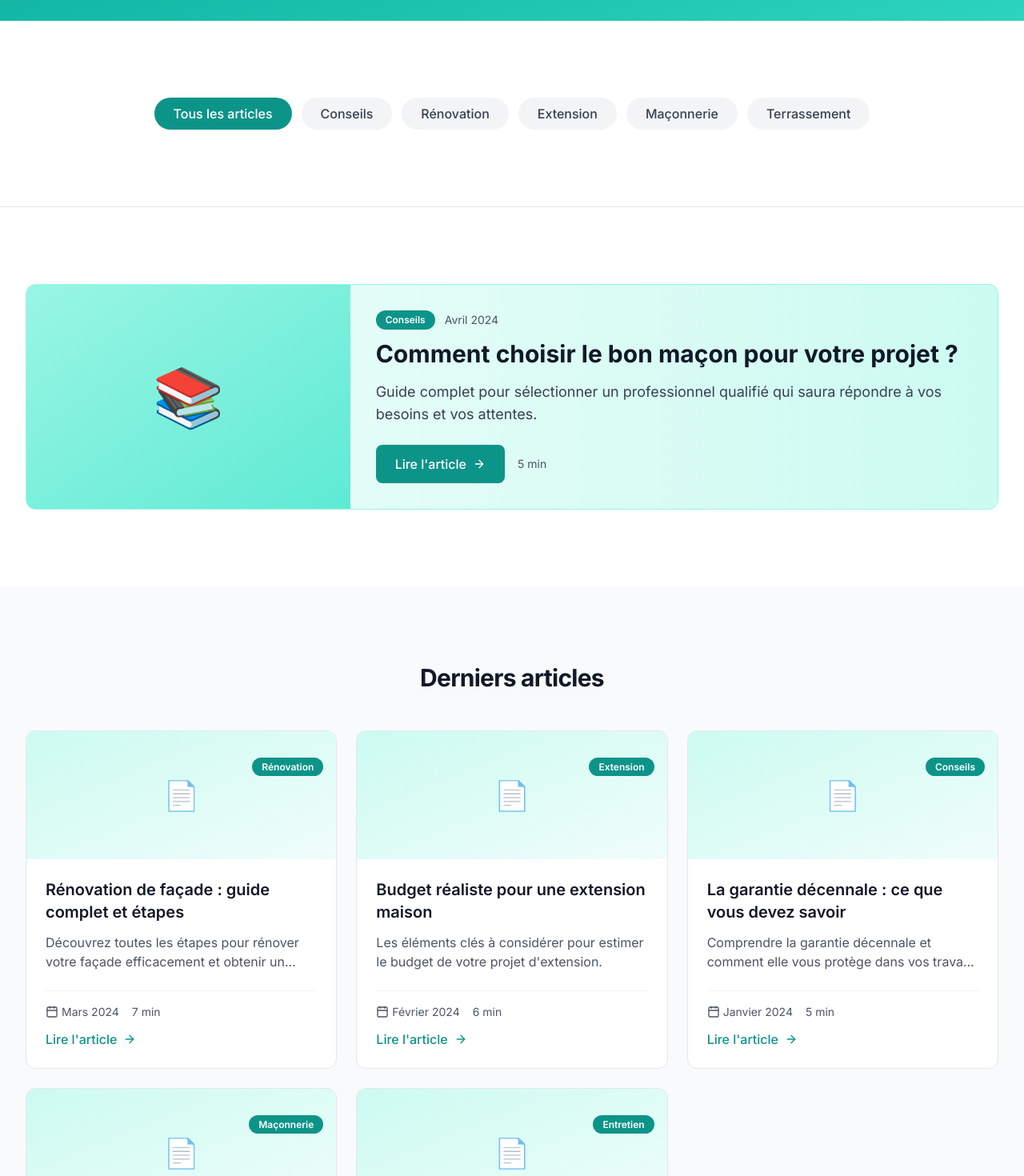
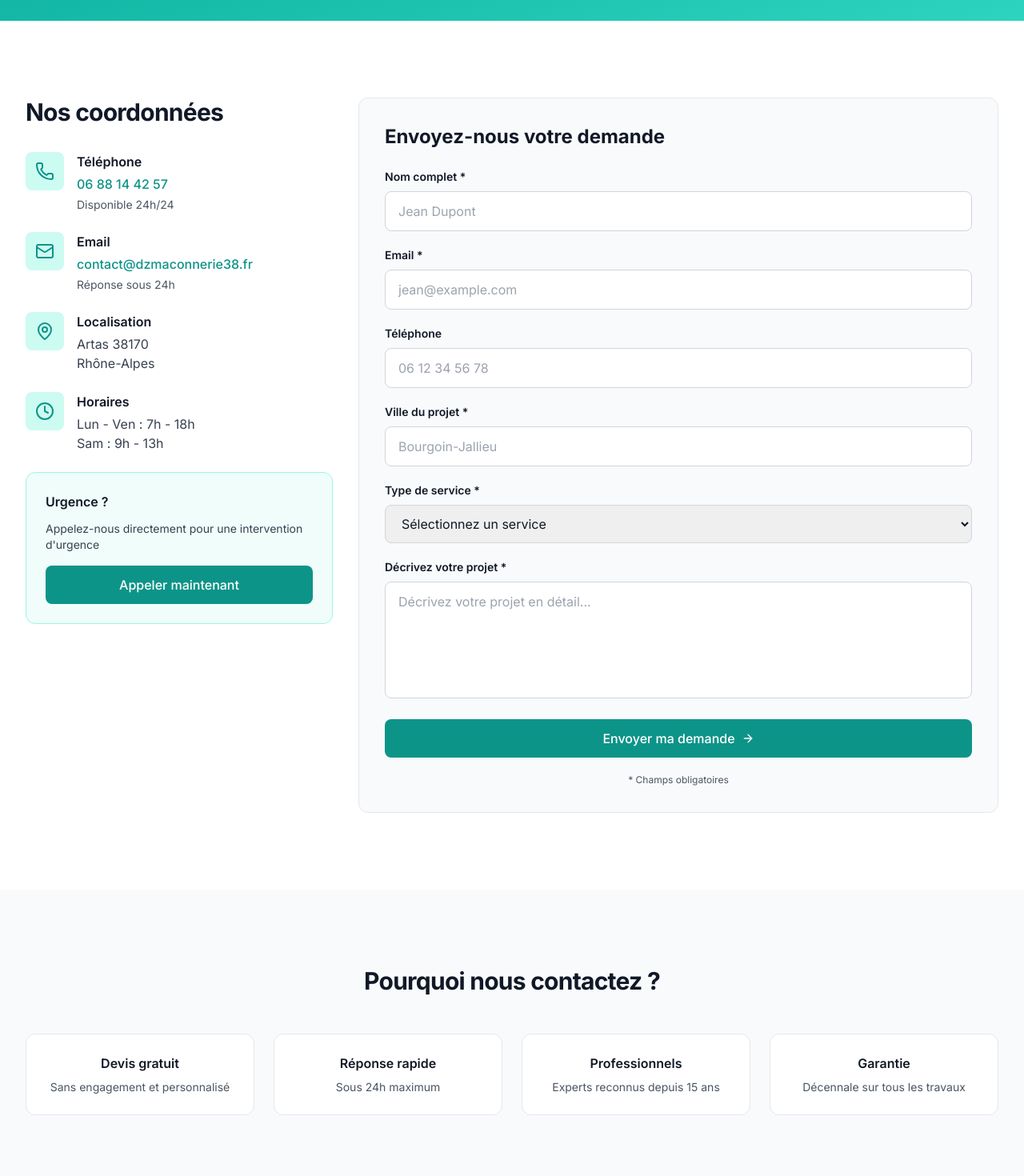
Before and after one commit to christophe-mabilon/dz-next.js, a Next.js app: page /blog in a window 1280 px wide. Shown: the part 540-2010 px from the top of the page at 80% size. Built offline with nearby package versions, Linux system fonts and the light colour scheme.

Commit message:
fix imports blogs

```diff
--- a/app/blog/page.tsx
+++ b/app/blog/page.tsx
@@ -1,83 +1,63 @@
+'use client';
+
+import { useState } from 'react';
 import Link from 'next/link';
-import { Metadata } from 'next';
-import { ArrowRight, Calendar } from 'lucide-react';
-import { generateMetadata as generatePageMetadata } from '@/lib/seo';
+import { ArrowRight, Phone, Mail, MapPin, Clock } from 'lucide-react';
 import { siteConfig } from '@/data/config';
 
-export const metadata: Metadata = generatePageMetadata(
-  'Blog | Conseils maçonnerie et rénovation | DZ Maçonnerie',
-  'Découvrez nos conseils et articles sur la maçonnerie, la rénovation et les travaux de construction.',
-  '/blog',
-  `${siteConfig.siteUrl}/og-blog.jpg`
-);
+export default function ContactPage() {
+  const [formData, setFormData] = useState({
+    name: '',
+    email: '',
+    phone: '',
+    city: '',
+    service: '',
+    message: '',
+  });
+  const [submitted, setSubmitted] = useState(false);
 
-const articles = [
-  {
-    slug: 'comment-choisir-maçon',
-    title: 'Comment choisir le bon maçon pour votre projet ?',
-    excerpt: 'Guide complet pour sélectionner un professionnel qualifié qui saura répondre à vos besoins et vos attentes.',
-    author: 'DZ Maçonnerie',
-    date: 'Avril 2024',
-    category: 'Conseils',
-    readTime: '5 min',
+  const handleChange = (e: React.ChangeEvent<HTMLInputElement | HTMLTextAreaElement | HTMLSelectElement>) => {
+    const { name, value } = e.target;
+    setFormData(prev => ({
+      ...prev,
+      [name]: value,
+    }));
+  };
+
+  const handleSubmit = async (e: React.FormEvent<HTMLFormElement>) => {
+    e.preventDefault();
+
+    try {
+      const response = await fetch('/api/contact', {
+        method: 'POST',
+        headers: {
+          'Content-Type': 'application/json',
         },
-  {
-    slug: 'renovation-facade-guide',
-    title: 'Rénovation de façade : guide complet et étapes',
-    excerpt: 'Découvrez toutes les étapes pour rénover votre façade efficacement et obtenir un résultat durable.',
-    author: 'DZ Maçonnerie',
-    date: 'Mars 2024',
-    category: 'Rénovation',
-    readTime: '7 min',
-  },
-  {
-    slug: 'extension-maison-budget',
-    title: 'Budget réaliste pour une extension maison',
-    excerpt: 'Les éléments clés à considérer pour estimer le budget de votre projet d\'extension.',
-    author: 'DZ Maçonnerie',
-    date: 'Février 2024',
-    category: 'Extension',
-    readTime: '6 min',
-  },
-  {
-    slug: 'garantie-decennale-explication',
-    title: 'La garantie décennale : ce que vous devez savoir',
-    excerpt: 'Comprendre la garantie décennale et comment elle vous protège dans vos travaux de maçonnerie.',
-    author: 'DZ Maçonnerie',
-    date: 'Janvier 2024',
-    category: 'Conseils',
-    readTime: '5 min',
-  },
-  {
-    slug: 'fondations-solides-construction',
-    title: 'Fondations solides : la base de toute construction',
-    excerpt: 'L\'importance des fondations et comment les réaliser correctement pour la durabilité de votre bâtiment.',
-    author: 'DZ Maçonnerie',
-    date: 'Décembre 2023',
-    category: 'Maçonnerie',
-    readTime: '8 min',
-  },
-  {
-    slug: 'entretien-mur-brique',
-    title: 'Entretien et maintenance d\'un mur en brique',
-    excerpt: 'Comment entretenir et préserver la durabilité de vos murs en brique dans le temps.',
-    author: 'DZ Maçonnerie',
-    date: 'Novembre 2023',
-    category: 'Entretien',
-    readTime: '4 min',
-  },
-];
+        body: JSON.stringify(formData),
+      });
 
-const categories = [
-  'Tous les articles',
-  'Conseils',
-  'Rénovation',
-  'Extension',
-  'Maçonnerie',
-  'Terrassement',
-];
+      const result = await response.json();
 
-export default function BlogPage() {
+      if (response.ok) {
+        setSubmitted(true);
+        setFormData({
+          name: '',
+          email: '',
+          phone: '',
+          city: '',
+          service: '',
+          message: '',
+        });
+        setTimeout(() => setSubmitted(false), 5000);
+      } else {
+        alert('Erreur : ' + (result.errors?.join(', ') || result.message));
+      }
+    } catch (error) {
+      console.error('Erreur:', error);
+      alert('Une erreur est survenue. Veuillez réessayer.');
+    }
+  };
+
   return (
     <>
       {/* Breadcrumbs */}
@@ -86,7 +66,7 @@ export default function BlogPage() {
           <div className="flex items-center gap-2 text-sm">
             <Link href="/" className="text-primary-600 hover:text-primary-700">Accueil</Link>
             <span className="text-gray-400">/</span>
-            <span className="text-gray-700 font-medium">Blog</span>
+            <span className="text-gray-700 font-medium">Contact</span>
           </div>
         </div>
       </div>
@@ -94,173 +74,277 @@ export default function BlogPage() {
       {/* Hero */}
       <section className="hero-gradient relative overflow-hidden py-20 md:py-32 text-white">
         <div className="container-custom">
+          <div className="max-w-3xl">
             <h1 className="text-4xl md:text-5xl lg:text-6xl font-bold leading-tight mb-6">
-            Blog maçonnerie
+              Contactez-nous
             </h1>
-          <p className="text-xl text-primary-50 max-w-3xl">
-            Conseils, guides et astuces pour vos projets de maçonnerie, rénovation et terrassement
+            <p className="text-xl text-primary-50">
+              Vous avez un projet de maçonnerie ? Nous sommes là pour discuter de vos besoins et vous proposer la meilleure solution.
             </p>
-        </div>
-      </section>
-
-      {/* Categories */}
-      <section className="section-padding bg-white border-b border-gray-200">
-        <div className="container-custom">
-          <div className="flex flex-wrap gap-3 justify-center">
-            {categories.map((cat, idx) => (
-              <button
-                key={idx}
-                className={`px-6 py-2 rounded-full font-medium transition-all ${
-                  idx === 0
-                    ? 'bg-primary-600 text-white'
-                    : 'bg-gray-100 text-gray-700 hover:bg-primary-50 hover:text-primary-600'
-                }`}
-              >
-                {cat}
-              </button>
-            ))}
           </div>
         </div>
       </section>
 
-      {/* Featured Article */}
+      {/* Contact Info + Form */}
       <section className="section-padding bg-white">
         <div className="container-custom">
-          <div className="bg-gradient-to-r from-primary-50 to-primary-100 rounded-xl border border-primary-200 overflow-hidden">
-            <div className="grid grid-cols-1 md:grid-cols-3 gap-0">
-              {/* Image Placeholder */}
-              <div className="h-64 md:h-auto bg-gradient-to-br from-primary-200 to-primary-300 flex items-center justify-center text-7xl">
-                📚
+          <div className="grid grid-cols-1 lg:grid-cols-3 gap-8">
+            {/* Contact Info */}
+            <div className="space-y-6">
+              <div>
+                <h2 className="heading-md mb-8">Nos coordonnées</h2>
               </div>
 
-              {/* Content */}
-              <div className="md:col-span-2 p-8 flex flex-col justify-center">
-                <div className="flex items-center gap-3 mb-3">
-                  <span className="px-3 py-1 bg-primary-600 text-white text-xs font-semibold rounded-full">
-                    {articles[0].category}
-                  </span>
-                  <span className="text-sm text-gray-600">{articles[0].date}</span>
+              <div className="space-y-6">
+                {/* Phone */}
+                <div className="flex gap-4">
+                  <div className="w-12 h-12 bg-primary-100 rounded-lg flex items-center justify-center flex-shrink-0">
+                    <Phone className="w-6 h-6 text-primary-600" />
                   </div>
-                <h2 className="text-3xl font-bold text-gray-900 mb-4">
-                  {articles[0].title}
-                </h2>
-                <p className="text-gray-700 text-lg mb-6">
-                  {articles[0].excerpt}
+                  <div>
+                    <h3 className="font-semibold text-gray-900 mb-1">Téléphone</h3>
+                    <a href="tel:+33688144257" className="text-primary-600 hover:text-primary-700 font-medium">
+                      06 88 14 42 57
+                    </a>
+                    <p className="text-sm text-gray-600 mt-1">Disponible 24h/24</p>
+                  </div>
+                </div>
+
+                {/* Email */}
+                <div className="flex gap-4">
+                  <div className="w-12 h-12 bg-primary-100 rounded-lg flex items-center justify-center flex-shrink-0">
+                    <Mail className="w-6 h-6 text-primary-600" />
+                  </div>
+                  <div>
+                    <h3 className="font-semibold text-gray-900 mb-1">Email</h3>
+                    <a href="mailto:contact@dzmaconnerie38.fr" className="text-primary-600 hover:text-primary-700 font-medium">
+                      contact@dzmaconnerie38.fr
+                    </a>
+                    <p className="text-sm text-gray-600 mt-1">Réponse sous 24h</p>
+                  </div>
+                </div>
+
+                {/* Location */}
+                <div className="flex gap-4">
+                  <div className="w-12 h-12 bg-primary-100 rounded-lg flex items-center justify-center flex-shrink-0">
+                    <MapPin className="w-6 h-6 text-primary-600" />
+                  </div>
+                  <div>
+                    <h3 className="font-semibold text-gray-900 mb-1">Localisation</h3>
+                    <p className="text-gray-700">Artas 38170<br />Rhône-Alpes</p>
+                  </div>
+                </div>
+
+                {/* Hours */}
+                <div className="flex gap-4">
+                  <div className="w-12 h-12 bg-primary-100 rounded-lg flex items-center justify-center flex-shrink-0">
+                    <Clock className="w-6 h-6 text-primary-600" />
+                  </div>
+                  <div>
+                    <h3 className="font-semibold text-gray-900 mb-1">Horaires</h3>
+                    <p className="text-gray-700">Lun - Ven : 7h - 18h<br />Sam : 9h - 13h</p>
+                  </div>
+                </div>
+              </div>
+
+              {/* CTA Card */}
+              <div className="bg-primary-50 p-6 rounded-xl border border-primary-200 mt-8">
+                <h3 className="font-semibold text-gray-900 mb-3">Urgence ?</h3>
+                <p className="text-sm text-gray-700 mb-4">
+                  Appelez-nous directement pour une intervention d'urgence
                 </p>
-                <div className="flex items-center gap-4">
-                  <Link href={`/blog/${articles[0].slug}`} className="btn-primary">
-                    Lire l'article <ArrowRight className="ml-2 w-4 h-4" />
-                  </Link>
-                  <span className="text-sm text-gray-600">{articles[0].readTime}</span>
+                <a href="tel:+33688144257" className="btn-primary w-full text-center">
+                  Appeler maintenant
+                </a>
               </div>
+            </div>
+
+            {/* Contact Form */}
+            <div className="lg:col-span-2">
+              <div className="bg-gray-50 p-8 rounded-xl border border-gray-200">
+                <h2 className="text-2xl font-bold text-gray-900 mb-6">Envoyez-nous votre demande</h2>
+
+                {submitted && (
+                  <div className="mb-6 p-4 bg-green-50 border border-green-200 rounded-lg">
+                    <p className="text-green-800 font-medium">Merci ! Nous avons reçu votre message. Nous vous recontacterons sous 24h.</p>
+                  </div>
+                )}
+
+                <form onSubmit={handleSubmit} className="space-y-5">
+                  {/* Name */}
+                  <div>
+                    <label htmlFor="name" className="block text-sm font-semibold text-gray-900 mb-2">
+                      Nom complet *
+                    </label>
+                    <input
+                      type="text"
+                      id="name"
+                      name="name"
+                      value={formData.name}
+                      onChange={handleChange}
+                      required
+                      className="w-full px-4 py-3 border border-gray-300 rounded-lg focus:outline-none focus:border-primary-600 focus:ring-2 focus:ring-primary-100 transition"
+                      placeholder="Jean Dupont"
+                    />
+                  </div>
+
+                  {/* Email */}
+                  <div>
+                    <label htmlFor="email" className="block text-sm font-semibold text-gray-900 mb-2">
+                      Email *
+                    </label>
+                    <input
+                      type="email"
+                      id="email"
+                      name="email"
+                      value={formData.email}
+                      onChange={handleChange}
+                      required
+                      className="w-full px-4 py-3 border border-gray-300 rounded-lg focus:outline-none focus:border-primary-600 focus:ring-2 focus:ring-primary-100 transition"
+                      placeholder="jean@example.com"
+                    />
+                  </div>
+
+                  {/* Phone */}
+                  <div>
+                    <label htmlFor="phone" className="block text-sm font-semibold text-gray-900 mb-2">
+                      Téléphone
+                    </label>
+                    <input
+                      type="tel"
+                      id="phone"
+                      name="phone"
+                      value={formData.phone}
+                      onChange={handleChange}
+                      className="w-full px-4 py-3 border border-gray-300 rounded-lg focus:outline-none focus:border-primary-600 focus:ring-2 focus:ring-primary-100 transition"
+                      placeholder="06 12 34 56 78"
+                    />
+                  </div>
+
+                  {/* City */}
+                  <div>
+                    <label htmlFor="city" className="block text-sm font-semibold text-gray-900 mb-2">
+                      Ville du projet *
+                    </label>
+                    <input
+                      type="text"
+                      id="city"
+                      name="city"
+                      value={formData.city}
+                      onChange={handleChange}
+                      required
+                      className="w-full px-4 py-3 border border-gray-300 rounded-lg focus:outline-none focus:border-primary-600 focus:ring-2 focus:ring-primary-100 transition"
+                      placeholder="Bourgoin-Jallieu"
+                    />
+                  </div>
+
+                  {/* Service */}
+                  <div>
+                    <label htmlFor="service" className="block text-sm font-semibold text-gray-900 mb-2">
+                      Type de service *
+                    </label>
+                    <select
+                      id="service"
+                      name="service"
+                      value={formData.service}
+                      onChange={handleChange}
+                      required
+                      className="w-full px-4 py-3 border border-gray-300 rounded-lg focus:outline-none focus:border-primary-600 focus:ring-2 focus:ring-primary-100 transition"
+                    >
+                      <option value="">Sélectionnez un service</option>
+                      <option value="maconnerie">Maçonnerie générale</option>
+                      <option value="renovation">Rénovation</option>
+                      <option value="extension">Extension maison</option>
+                      <option value="terrassement">Terrassement</option>
+                      <option value="autre">Autre</option>
+                    </select>
+                  </div>
+
+                  {/* Message */}
+                  <div>
+                    <label htmlFor="message" className="block text-sm font-semibold text-gray-900 mb-2">
+                      Décrivez votre projet *
+                    </label>
+                    <textarea
+                      id="message"
+                      name="message"
+                      value={formData.message}
+                      onChange={handleChange}
+                      required
+                      rows={5}
+                      className="w-full px-4 py-3 border border-gray-300 rounded-lg focus:outline-none focus:border-primary-600 focus:ring-2 focus:ring-primary-100 transition resize-none"
+                      placeholder="Décrivez votre projet en détail..."
+                    />
+                  </div>
+
+                  {/* Submit */}
+                  <button
+                    type="submit"
+                    className="btn-primary w-full justify-center"
+                  >
+                    Envoyer ma demande <ArrowRight className="ml-2 w-4 h-4" />
+                  </button>
+
+                  <p className="text-xs text-gray-600 text-center">
+                    * Champs obligatoires
+                  </p>
+                </form>
               </div>
             </div>
           </div>
         </div>
       </section>
 
-      {/* Articles Grid */}
+      {/* Benefits */}
       <section className="section-padding bg-gray-50">
         <div className="container-custom">
-          <h2 className="heading-md mb-12 text-center">Derniers articles</h2>
-          <div className="grid grid-cols-1 md:grid-cols-2 lg:grid-cols-3 gap-6">
-            {articles.slice(1).map((article, idx) => (
-              <article
-                key={idx}
-                className="bg-white rounded-xl border border-gray-200 hover:border-primary-600 hover:shadow-lg transition-all overflow-hidden group"
-              >
-                {/* Category Badge */}
-                <div className="h-40 bg-gradient-to-br from-primary-100 to-primary-50 flex items-center justify-center text-4xl group-hover:from-primary-200 group-hover:to-primary-100 transition-all relative">
-                  📄
-                  <div className="absolute top-4 right-4">
-                    <span className="px-3 py-1 bg-primary-600 text-white text-xs font-semibold rounded-full">
-                      {article.category}
-                    </span>
+          <h2 className="heading-md mb-12 text-center">Pourquoi nous contactez ?</h2>
+          <div className="grid grid-cols-1 md:grid-cols-4 gap-6">
+            {[
+              {
+                title: 'Devis gratuit',
+                desc: 'Sans engagement et personnalisé',
+              },
+              {
+                title: 'Réponse rapide',
+                desc: 'Sous 24h maximum',
+              },
+              {
+                title: 'Professionnels',
+                desc: 'Experts reconnus depuis 15 ans',
+              },
+              {
+                title: 'Garantie',
+                desc: 'Décennale sur tous les travaux',
+              },
+            ].map((item, idx) => (
+              <div key={idx} className="p-6 bg-white rounded-xl border border-gray-200 hover:border-primary-600 hover:shadow-lg transition-all text-center">
+                <h3 className="font-semibold text-gray-900 mb-2">{item.title}</h3>
+                <p className="text-sm text-gray-600">{item.desc}</p>
               </div>
-                </div>
-
-                {/* Content */}
-                <div className="p-6">
-                  <h3 className="text-xl font-semibold text-gray-900 mb-3 group-hover:text-primary-600 transition-colors line-clamp-2">
-                    {article.title}
-                  </h3>
-                  <p className="text-gray-600 mb-6 line-clamp-2">
-                    {article.excerpt}
-                  </p>
-
-                  {/* Meta */}
-                  <div className="border-t border-gray-100 pt-4 space-y-3">
-                    <div className="flex items-center gap-4 text-sm text-gray-600">
-                      <div className="flex items-center gap-1">
-                        <Calendar className="w-4 h-4" />
-                        {article.date}
-                      </div>
-                      <span>{article.readTime}</span>
-                    </div>
-                    <Link
-                      href={`/blog/${article.slug}`}
-                      className="inline-flex items-center gap-2 text-primary-600 font-medium hover:text-primary-700 group/link"
-                    >
-                      Lire l'article <ArrowRight className="w-4 h-4 group-hover/link:translate-x-1 transition-transform" />
-                    </Link>
-                  </div>
-                </div>
-              </article>
             ))}
-          </div>
-
-          {/* Load More */}
-          <div className="text-center mt-12">
-            <button className="btn-primary">
-              Voir plus d'articles <ArrowRight className="ml-2 w-4 h-4" />
-            </button>
           </div>
         </div>
       </section>
 
-      {/* Newsletter */}
-      <section className="section-padding bg-primary-50">
-        <div className="container-custom max-w-2xl">
-          <div className="bg-white p-8 rounded-xl border border-primary-200 text-center">
-            <h2 className="text-2xl font-bold text-gray-900 mb-3">
-              Recevez nos conseils par email
-            </h2>
-            <p className="text-gray-700 mb-6">
-              Abonnez-vous à notre newsletter pour recevoir régulièrement des conseils sur la maçonnerie et les travaux de rénovation.
-            </p>
-            <form className="flex gap-3 flex-col sm:flex-row">
-              <input
-                type="email"
-                placeholder="votre@email.com"
-                className="flex-1 px-4 py-3 border border-gray-300 rounded-lg focus:outline-none focus:border-primary-600 focus:ring-2 focus:ring-primary-100"
-                required
-              />
-              <button
-                type="submit"
-                className="btn-primary whitespace-nowrap"
-              >
-                S'abonner <ArrowRight className="ml-2 w-4 h-4" />
-              </button>
-            </form>
-            <p className="text-xs text-gray-600 mt-4">
-              Pas de spam, uniquement des conseils utiles. Vous pouvez vous désabonner à tout moment.
-            </p>
-          </div>
-        </div>
-      </section>
-
-      {/* CTA */}
+      {/* Final CTA */}
       <section className="hero-gradient py-16 md:py-24 text-white">
         <div className="container-custom text-center">
           <h2 className="text-4xl md:text-5xl font-bold mb-4 leading-tight">
-            Prêt à concrétiser votre projet ?
+            Prêt à démarrer votre projet ?
           </h2>
           <p className="text-xl text-primary-50 mb-8 max-w-2xl mx-auto">
-            Contactez-nous pour discuter de vos idées et obtenir un devis gratuit
+            Contactez-nous dès aujourd'hui pour discuter de votre vision
           </p>
-          <Link href="/contact" className="btn-primary bg-white text-primary-600 hover:bg-gray-100">
-            Demander un devis <ArrowRight className="ml-2 w-4 h-4" />
-          </Link>
+          <div className="flex flex-col sm:flex-row justify-center gap-4">
+            <a href="tel:+33688144257" className="btn-secondary border-white text-white hover:bg-white hover:bg-opacity-10">
+              <Phone className="w-4 h-4 mr-2" />
+              06 88 14 42 57
+            </a>
+            <a href="mailto:contact@dzmaconnerie38.fr" className="btn-primary bg-white text-primary-600 hover:bg-gray-100">
+              Envoyer un email <ArrowRight className="ml-2 w-4 h-4" />
+            </a>
+          </div>
         </div>
       </section>
     </>
```
Lines whose indentation alone changed are shown as unchanged.
